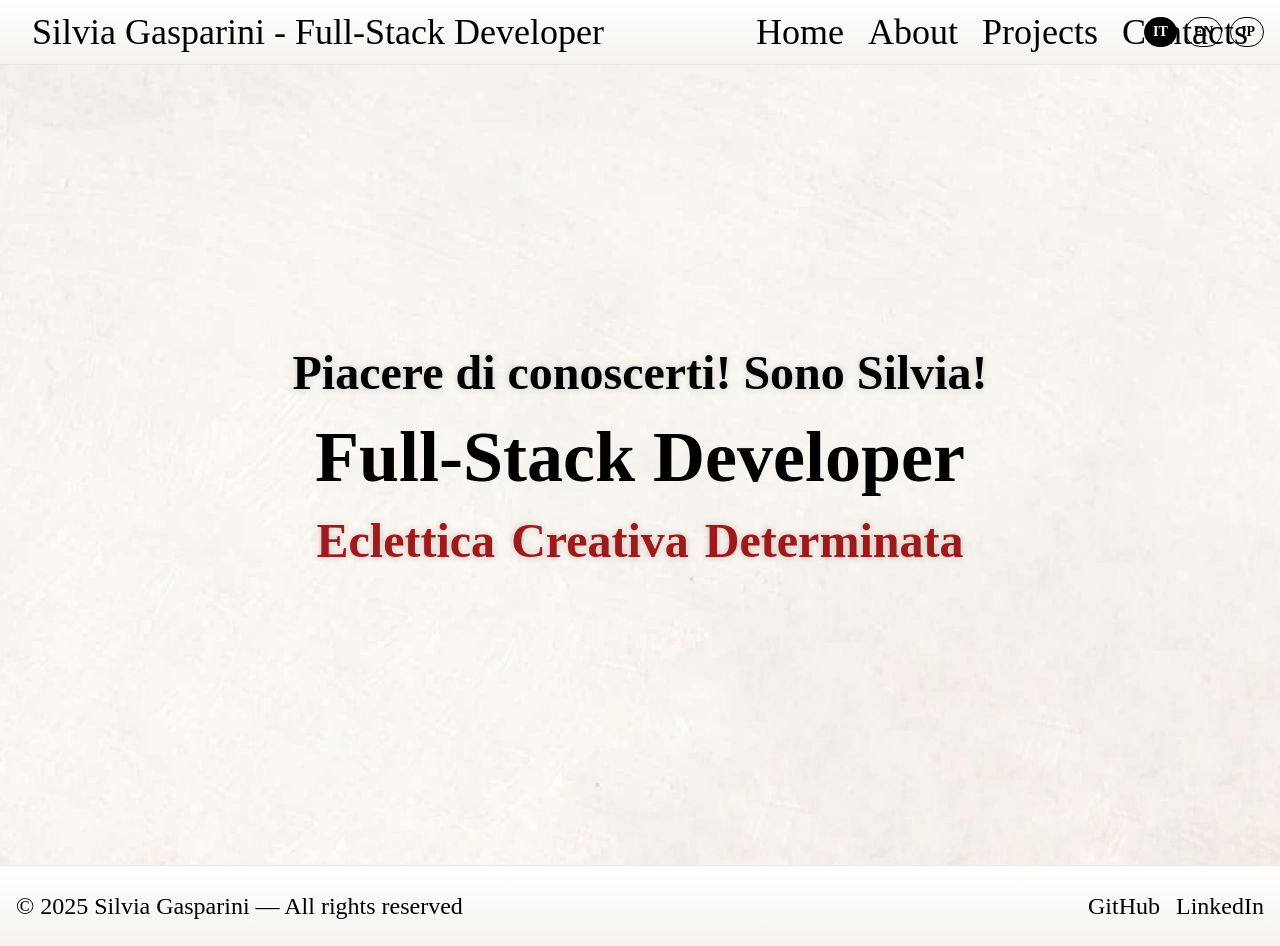
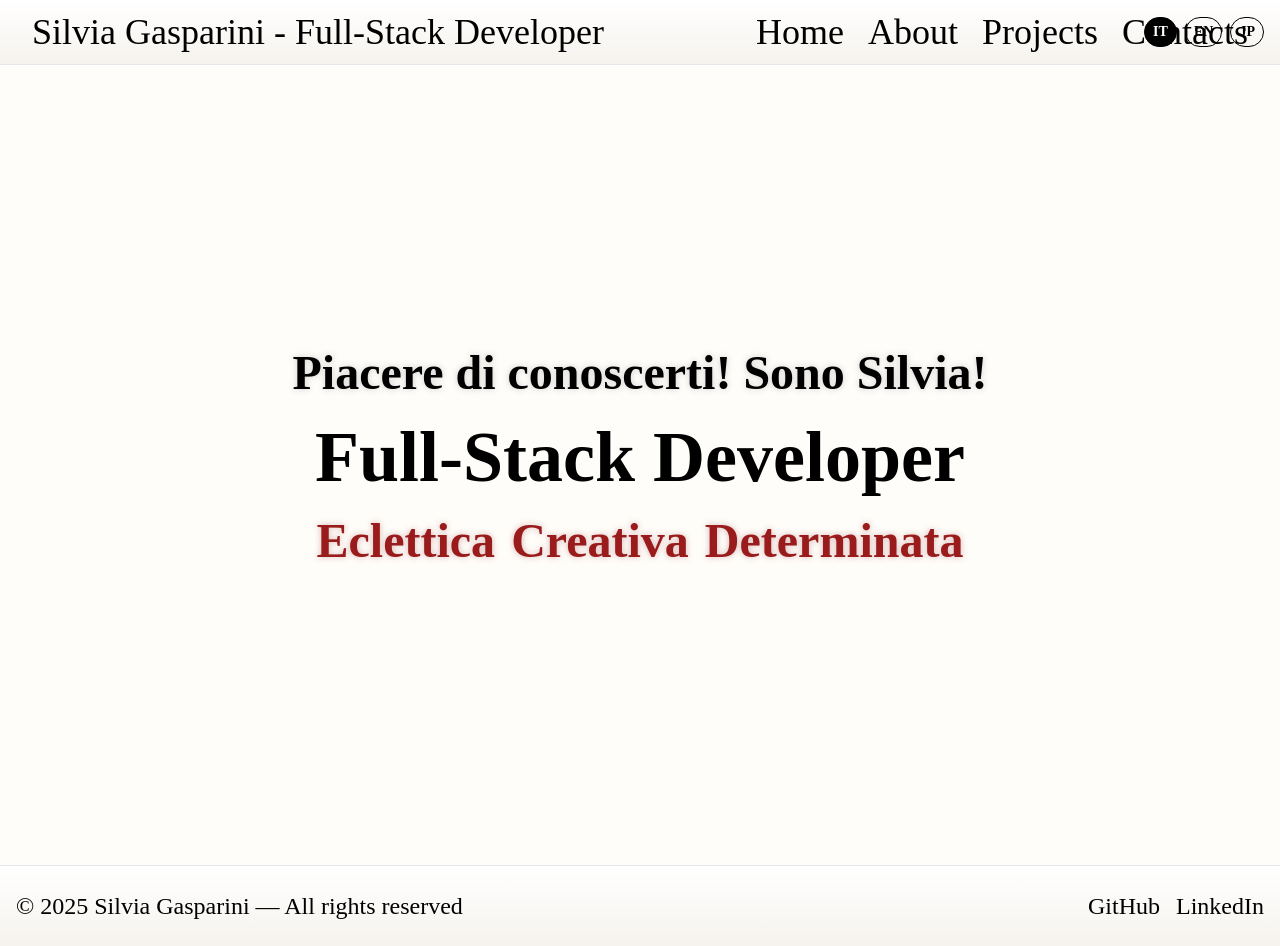
Before and after one commit to silvia8gasparini/silvia-gasparini-portfolio, a React (Vite) app: page /about in a window 1280 px wide. Built offline with nearby package versions, Linux system fonts and the light colour scheme; a web font is replaced by a local one.

Commit message:
bg fixing

```diff
--- a/src/pages/About.tsx
+++ b/src/pages/About.tsx
@@ -16,7 +16,7 @@ const About = () => {
   }, []);
 
   return (
-    <section className="min-h-screen bg-[url('/pictures/wallpaper.jpg')] bg-cover flex flex-col items-center justify-center px-8 pt-15 pb-4 text-gray-800 overflow-hidden">
+    <section className="min-h-screen bg-[#fffdf9] flex flex-col items-center justify-center px-8 pt-15 pb-4 text-gray-800 overflow-hidden">
 
     <AnimatePresence mode="wait">
   {!showContent ? (
--- a/src/pages/Contacts.tsx
+++ b/src/pages/Contacts.tsx
@@ -34,7 +34,7 @@ export default function Contacts() {
   }, [popup]);
 
   return (
-    <section className="relative min-h-screen flex flex-col items-center justify-center px-6 py-12 bg-[url('/pictures/wallpaper.jpg')] bg-cover ">
+    <section className="relative min-h-screen flex flex-col items-center justify-center px-6 py-12 bg-[#fffdf9]">
       <h1
         className="text-4xl md:text-5xl font-explora font-bold text-black mb-10"
         style={{ textShadow: "0 0 6px rgba(202, 202, 202, 0.9)" }}
@@ -71,7 +71,7 @@ export default function Contacts() {
 
       <form
         onSubmit={handleSubmit}
-        className="w-full max-w-md rounded-lg shadow-lg p-8 space-y-4 font-ysabeau text-xl bg-white/80 backdrop-blur"
+        className="w-full max-w-md rounded-lg shadow-lg p-8 space-y-4 font-ysabeau text-xl bg-[#fffdfa] backdrop-blur"
       >
         <input
           type="hidden"
```
Also changed, not shown: 1 other file (tests, documents, lock files or other folders).
